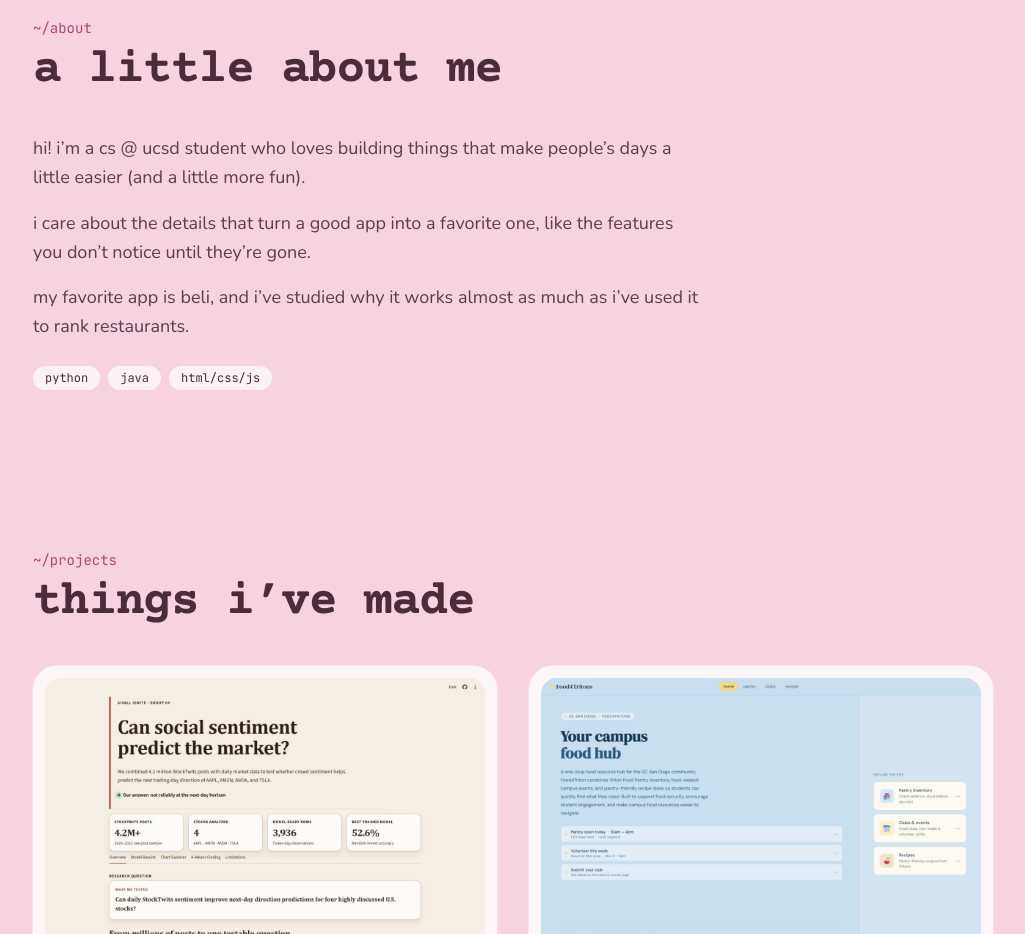
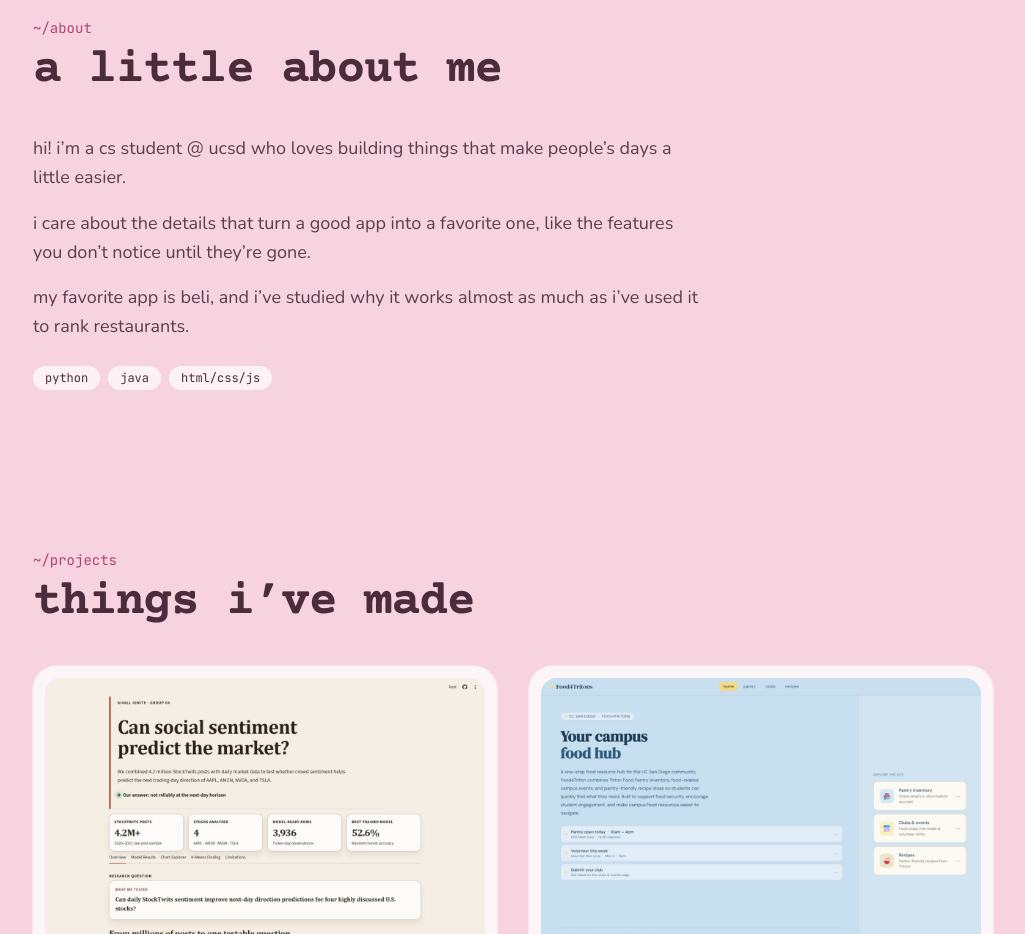
Before and after one commit to cherryonntopp/shana-portfolio, a React (Vite) app: page / in a window 1280 px wide. Shown: the part 802-1736 px from the top of the page, without its empty margins (127-1152 px from the left). Built offline with nearby package versions, Linux system fonts and the light colour scheme.

Commit message:
changed wording

```diff
--- a/src/data/site.js
+++ b/src/data/site.js
@@ -6,7 +6,7 @@ export const site = {
   // little labels shown under the tagline in the terminal
   tags: ["cs @ ucsd", "builder", "beli enthusiast", ],
   bio: [
-    "hi! i’m a cs @ ucsd student who loves building things that make people’s days a little easier (and a little more fun).",
+    "hi! i’m a cs student @ ucsd who loves building things that make people’s days a little easier.",
     "i care about the details that turn a good app into a favorite one, like the features you don’t notice until they’re gone.",
     "my favorite app is beli, and i’ve studied why it works almost as much as i’ve used it to rank restaurants.",
   ],
```
